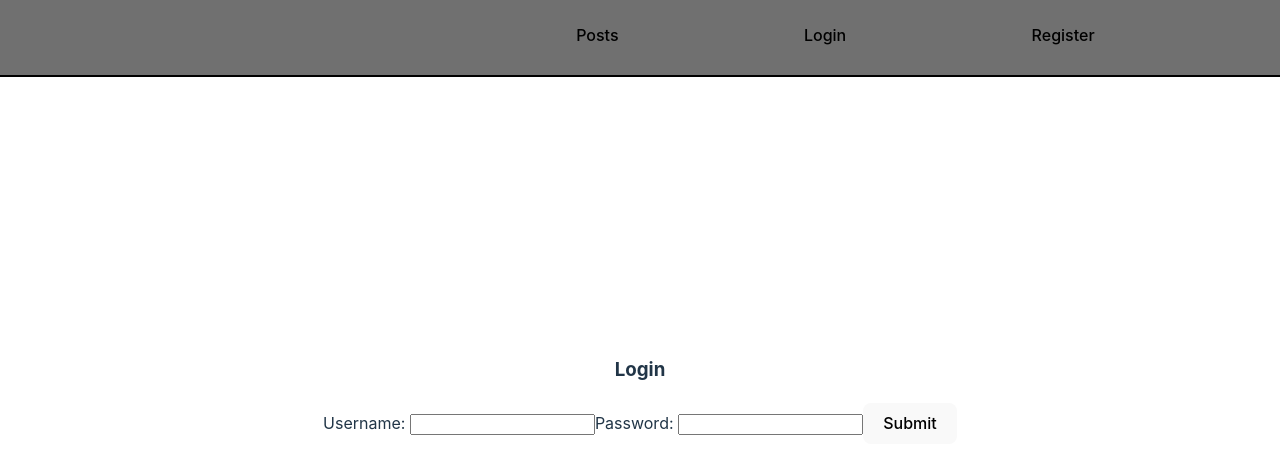
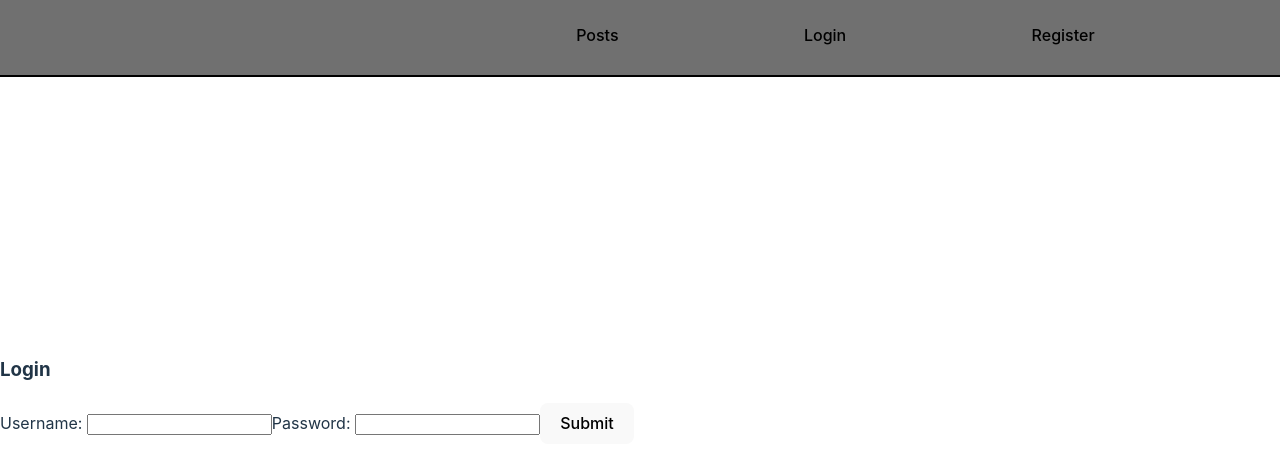
Before and after one commit to Benjamin-McMahon-Bootcamp-Projects/StrangersThings, a React (Vite) app: page /login in a window 1280 px wide. Shown: the top 474 px of the page. Built offline with nearby package versions, Linux system fonts and the light colour scheme.

Commit message:
fixed posts placement, and scroll behaviors

```diff
--- a/src/App.css
+++ b/src/App.css
@@ -1,44 +1,14 @@
-#root {
-  max-width: 1280px;
-  margin: 0 auto;
-  padding: 2rem;
-  text-align: center;
+.body{
+  display: grid;
+  grid-template-rows: 75px 1fr;
+  grid-template-columns: 1fr;
 }
 
-.logo {
-  height: 6em;
-  padding: 1.5em;
-  will-change: filter;
-  transition: filter 300ms;
-}
-.logo:hover {
-  filter: drop-shadow(0 0 2em #646cffaa);
-}
-.logo.react:hover {
-  filter: drop-shadow(0 0 2em #61dafbaa);
-}
-
-@keyframes logo-spin {
-  from {
-    transform: rotate(0deg);
-  }
-  to {
-    transform: rotate(360deg);
-  }
-}
-
-@media (prefers-reduced-motion: no-preference) {
-  a:nth-of-type(2) .logo {
-    animation: logo-spin infinite 20s linear;
-  }
-}
-
-.card {
-  padding: 2em;
-}
-
-.read-the-docs {
-  color: #888;
+.allItemsContainer{
+  grid-area: 2 / 1 / 3 / 2;
+  position: relative;
+  top: 75px;
+  z-index: -1;
 }
 
 .itemContainer{
--- a/src/components/Posts.jsx
+++ b/src/components/Posts.jsx
@@ -22,7 +22,7 @@ export default function Posts({ baseUrl, setSelectedPost }) {
   }, [])
 
   return(
-    <div>
+    <div className='allItemsContainer'>
       {
         allPosts.map((post, index)=>{
           return(
```
